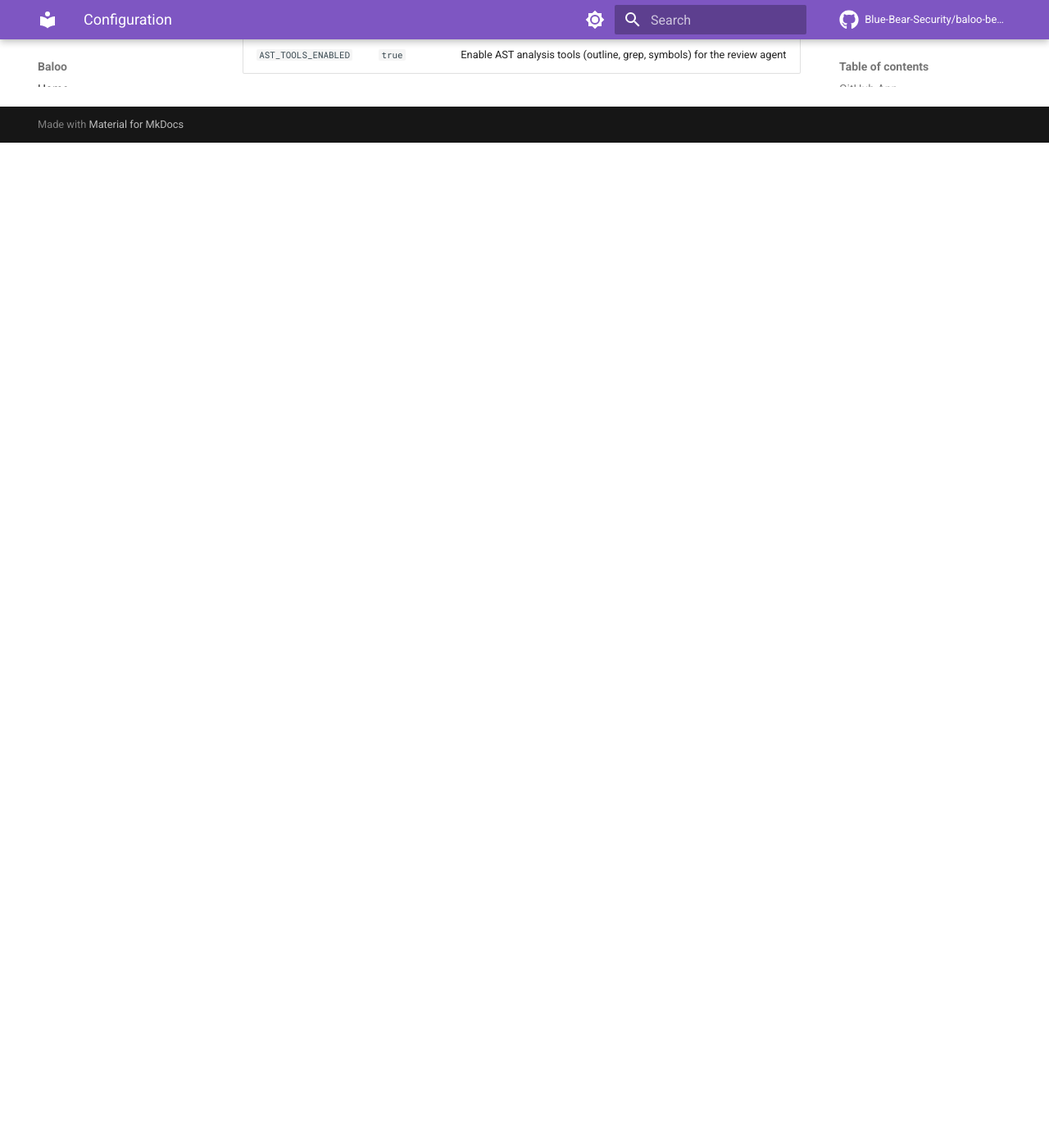
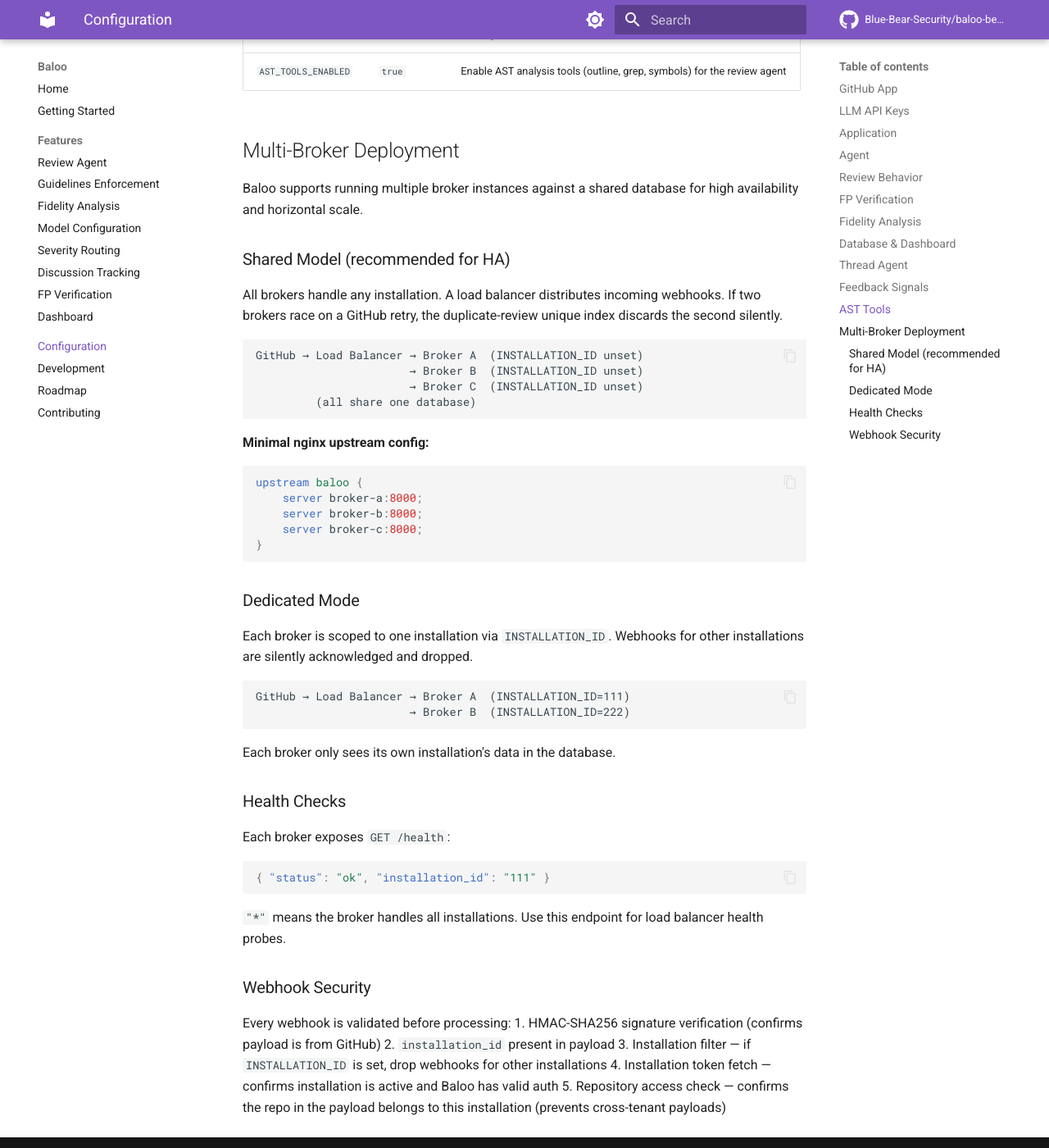
Before and after one commit to Blue-Bear-Security/baloo-bear, an MkDocs documentation site: the page built from docs/configuration.md, in a window 1280 px wide and 1400 px high, scrolled down 4280 px. Shown: the whole window at 82% size. Built offline with MkDocs 1.6.1 and Material for MkDocs 9.7.7, drawn with Linux system fonts in a browser that asks for light colours; comment, search, counter and statistics services are not loaded; before the commit the page ends 4454 px from its top, so only the background shows below that; some of the changed text lies outside the part shown.

Commit message:
docs: document multi-broker deployment and webhook security chain

````diff
--- a/docs/configuration.md
+++ b/docs/configuration.md
@@ -73,7 +73,7 @@ All Baloo settings are environment variables. Set them in `.env`, pass them via
 |---|---|---|
 | `DATABASE_ENABLED` | `true` | Enable PostgreSQL persistence |
 | `DATABASE_URL` | — | PostgreSQL connection URL. Auto-set in docker-compose |
-| `INSTALLATION_ID` | — | GitHub installation ID for tenant scoping. Set when multiple Baloo instances share a database |
+| `INSTALLATION_ID` | — | GitHub installation ID for this broker. If set, broker only processes webhooks for this installation and scopes all DB queries to this tenant. Unset = serve all installations |
 | `DASHBOARD_ENABLED` | `true` | Enable review history dashboard |
 | `DASHBOARD_USERNAME` | — | Dashboard basic auth username |
 | `DASHBOARD_PASSWORD` | — | Dashboard basic auth password |
@@ -100,3 +100,57 @@ All Baloo settings are environment variables. Set them in `.env`, pass them via
 | Variable | Default | Description |
 |---|---|---|
 | `AST_TOOLS_ENABLED` | `true` | Enable AST analysis tools (outline, grep, symbols) for the review agent |
+
+## Multi-Broker Deployment
+
+Baloo supports running multiple broker instances against a shared database for high availability and horizontal scale.
+
+### Shared Model (recommended for HA)
+
+All brokers handle any installation. A load balancer distributes incoming webhooks. If two brokers race on a GitHub retry, the duplicate-review unique index discards the second silently.
+
+```
+GitHub → Load Balancer → Broker A  (INSTALLATION_ID unset)
+                       → Broker B  (INSTALLATION_ID unset)
+                       → Broker C  (INSTALLATION_ID unset)
+         (all share one database)
+```
+
+**Minimal nginx upstream config:**
+```nginx
+upstream baloo {
+    server broker-a:8000;
+    server broker-b:8000;
+    server broker-c:8000;
+}
+```
+
+### Dedicated Mode
+
+Each broker is scoped to one installation via `INSTALLATION_ID`. Webhooks for other installations are silently acknowledged and dropped.
+
+```
+GitHub → Load Balancer → Broker A  (INSTALLATION_ID=111)
+                       → Broker B  (INSTALLATION_ID=222)
+```
+
+Each broker only sees its own installation's data in the database.
+
+### Health Checks
+
+Each broker exposes `GET /health`:
+
+```json
+{ "status": "ok", "installation_id": "111" }
+```
+
+`"*"` means the broker handles all installations. Use this endpoint for load balancer health probes.
+
+### Webhook Security
+
+Every webhook is validated before processing:
+1. HMAC-SHA256 signature verification (confirms payload is from GitHub)
+2. `installation_id` present in payload
+3. Installation filter — if `INSTALLATION_ID` is set, drop webhooks for other installations
+4. Installation token fetch — confirms installation is active and Baloo has valid auth
+5. Repository access check — confirms the repo in the payload belongs to this installation (prevents cross-tenant payloads)
````
